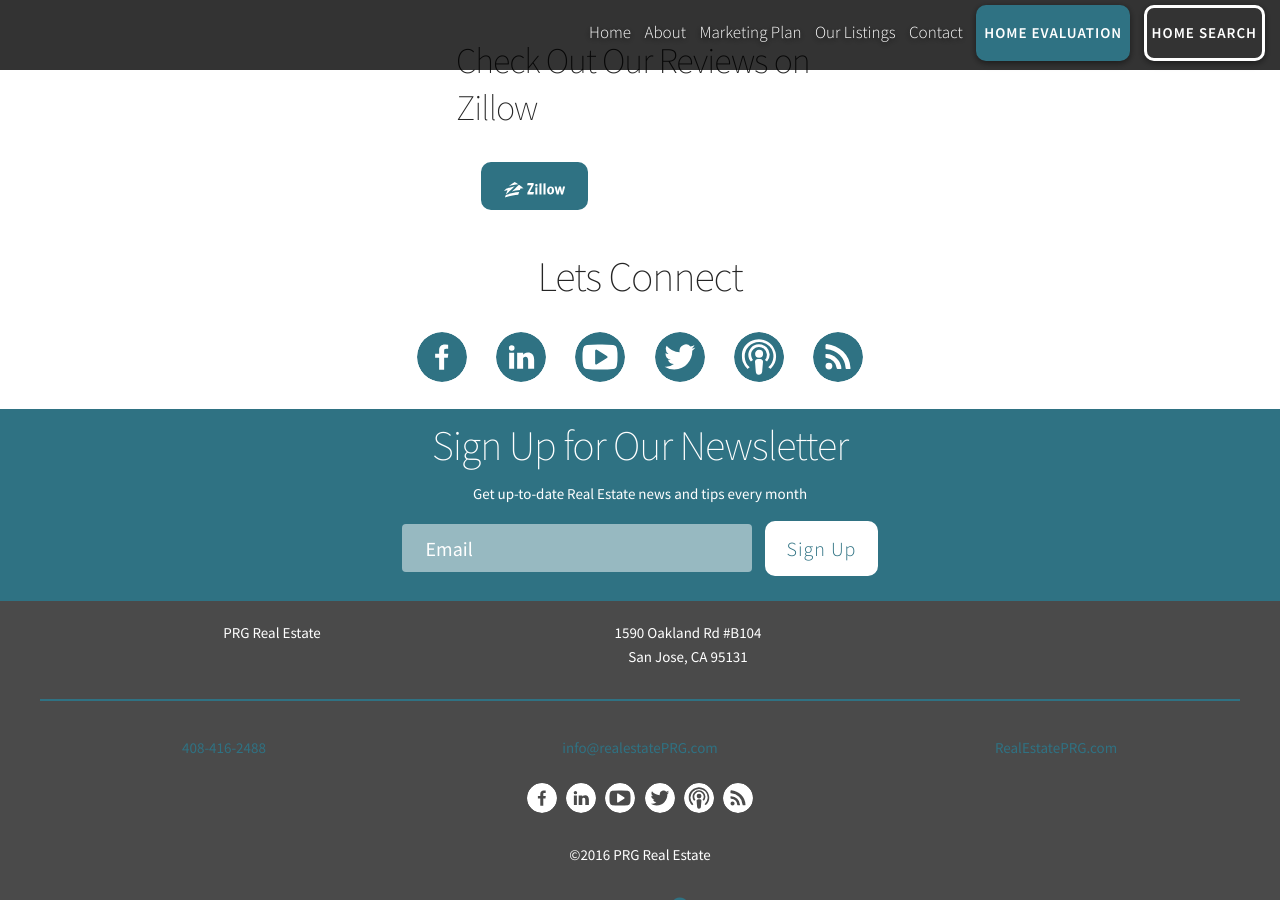
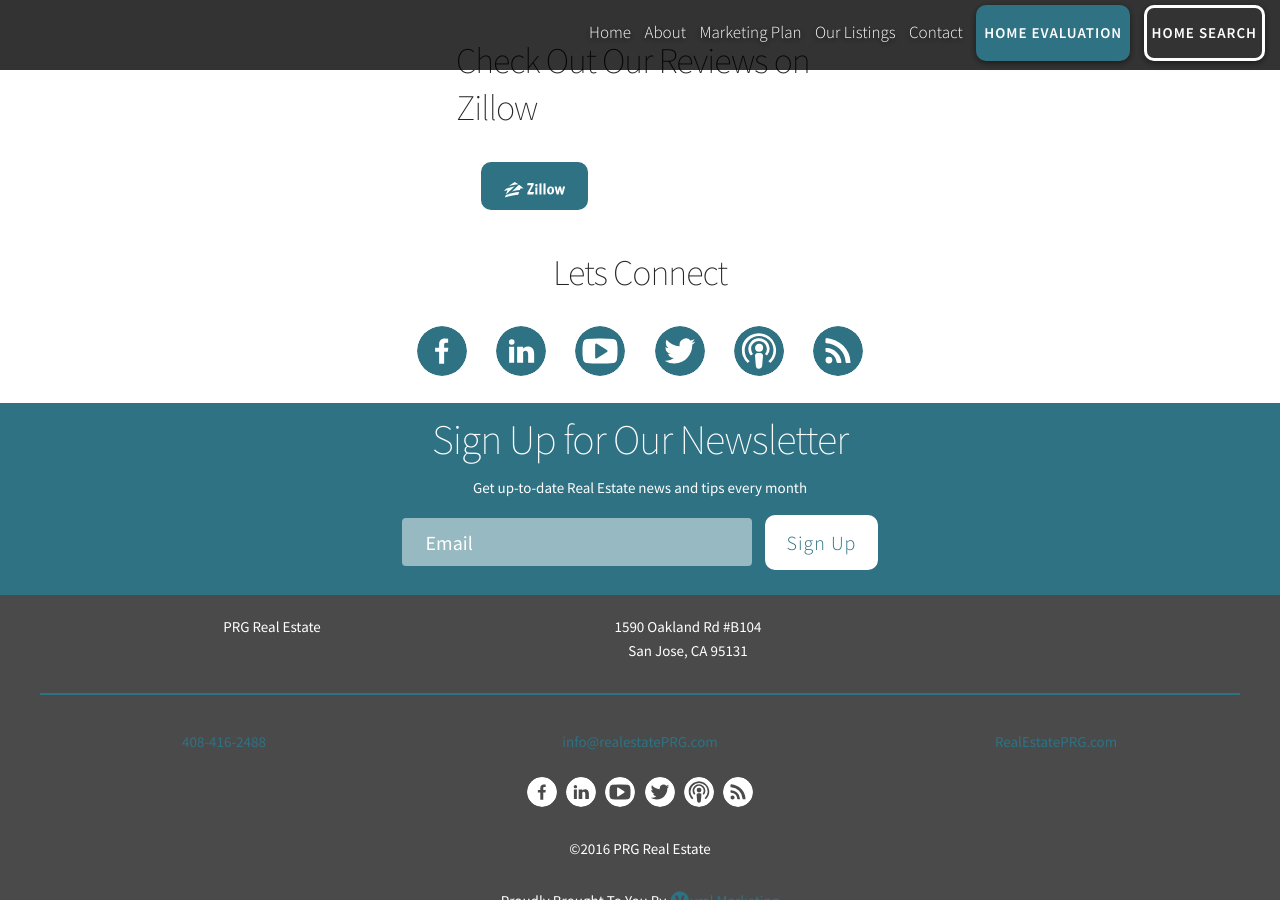
Before and after one commit to Vyralmarketing/Escrow, a Jekyll site: the page built from about.md, in a window 1280 px wide and 900 px high, scrolled down 782 px. Built offline with Jekyll 4.4.1, drawn with Linux system fonts in a browser that asks for light colours.

```diff
--- a/_layouts/about.html
+++ b/_layouts/about.html
@@ -45,7 +45,7 @@
     </div>
 
     <div class="container socials">
-        <h2>Lets Connect</h2>
+        <h3>Lets Connect</h3>
       {% include socials.html %}
     </div>
     {% include newsletter.html %}
```
